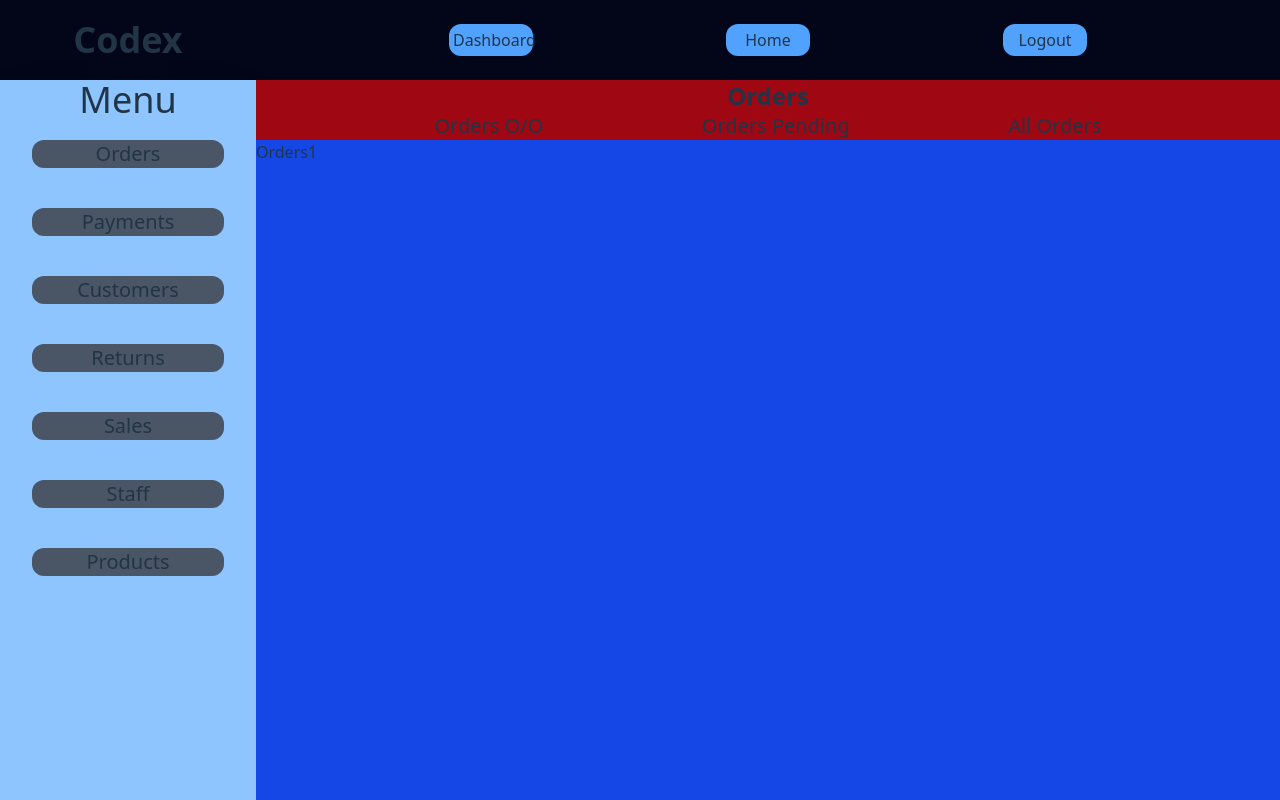
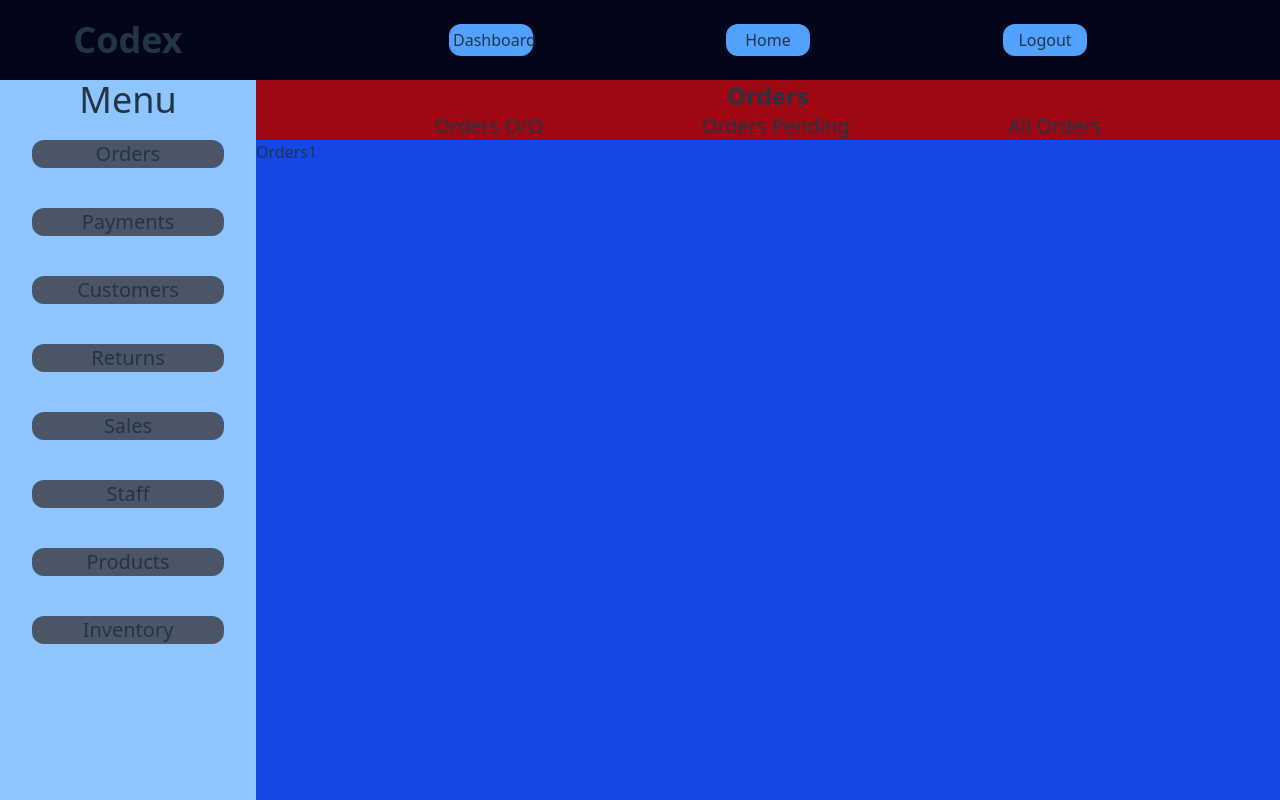
Before and after one commit to anmolguptanpj/Ecommercev1_FrontendSupplier, a React (Vite) app: page /orders in a window 1280 px wide. Built offline with nearby package versions, Linux system fonts and the light colour scheme; no server answers.

Commit message:
Added Inventory in suppliers app

```diff
--- a/src/App.jsx
+++ b/src/App.jsx
@@ -15,6 +15,7 @@ import Products from './pages/Products/Products'
 import Staff from './pages/Staff'
 import './App.css'
 import AddProducts from './pages/Products/CreateProducts'
+import Inventory from './pages/Inventory'
 
 function App() {
 
@@ -50,6 +51,7 @@ function App() {
     <Route path="/profile" element={<Profile/>}/>
     <Route path="/products/*" element={<Products/>}/>
     <Route path="/orders/*" element={<Orders/>}/>
+    <Route path='/inventory' element = {<Inventory/>}/>
     </Route>
 
     <Route element= {<SecLayout/>} >
--- a/src/components/Sidebar.jsx
+++ b/src/components/Sidebar.jsx
@@ -18,6 +18,7 @@ function Sidebar() {
         <Link className={links} to='/sales'>Sales</Link>
         <Link className={links} to='/staff'>Staff</Link>
         <Link className={links} to='/products'>Products</Link>
+        <Link className={links} to='/inventory'>Inventory</Link>
 
 
       </div>
--- /dev/null
+++ b/src/pages/Inventory.jsx
@@ -0,0 +1,9 @@
+import React from 'react'
+
+function Inventory() {
+  return (
+    <div>Inventory</div>
+  )
+}
+
+export default Inventory
--- a/src/pages/Orders/Pages/OrdersAll.jsx
+++ b/src/pages/Orders/Pages/OrdersAll.jsx
@@ -10,7 +10,7 @@ import OrderView from '../../../modals/OrderView'
 function OrdersAll() {
 
   const [orderId,setOrderId]=useState("")
-  const [orderOpen,setOrderOpen] = useState(true)
+  const [orderOpen,setOrderOpen] = useState(false)
   const navigate = useNavigate()
   const extra = useExtraDetails()
   const tables = " "
@@ -75,7 +75,7 @@ function OrdersAll() {
       </div>
 
       {orderId && orderOpen && <OrderView _id={orderId}
-      onClose={()=>setOrderOpen(True)}/>}
+      onClose={()=>setOrderOpen(false)}/>}
 
     </div>
   )
```
